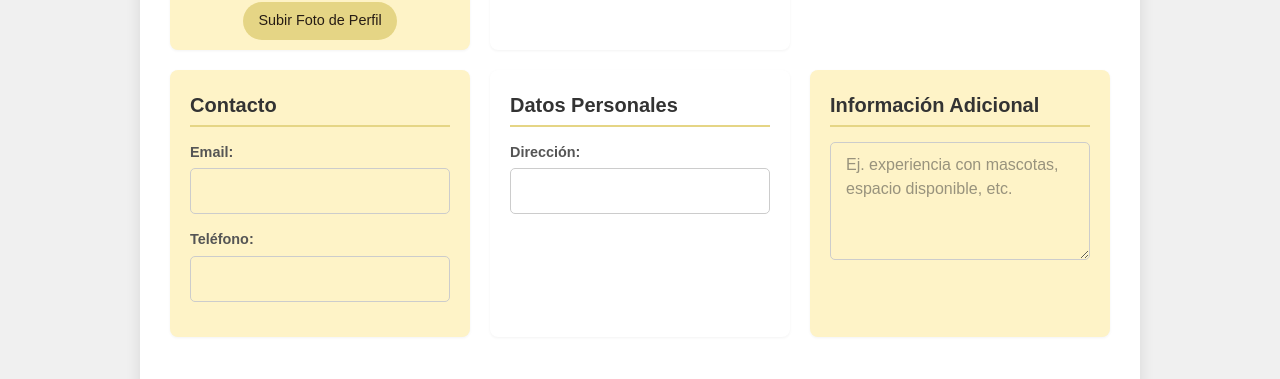
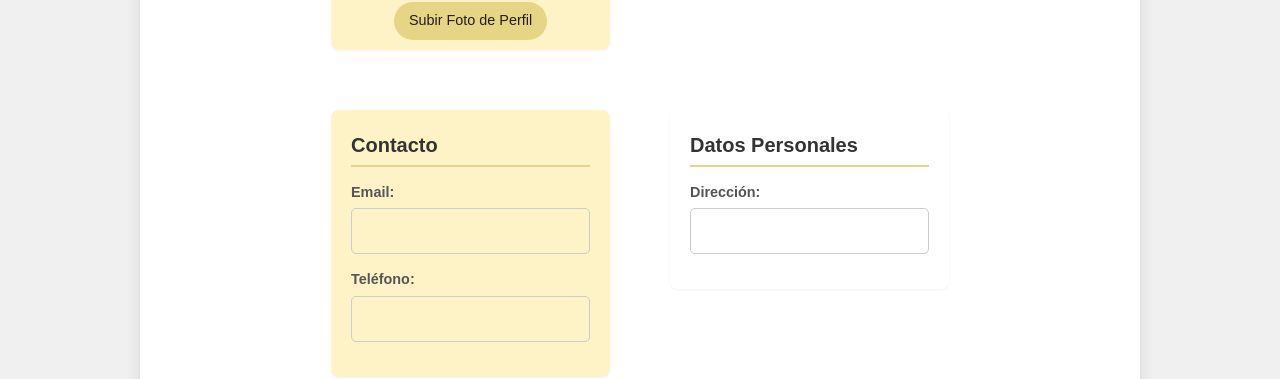
Before and after one commit to up220187/PetShelter, a Next.js app in the folder frontend/: page /Adoptantes/AdministrarPerfil in a window 1280 px wide. Shown: the part 454-833 px from the top of the page. Built offline with nearby package versions, Linux system fonts and the light colour scheme; no server answers; sample sign-in values are in the browser's storage.

Commit message:
Formulario bonite

```diff
--- a/frontend/src/app/Adoptantes/AdministrarPerfil/page.tsx
+++ b/frontend/src/app/Adoptantes/AdministrarPerfil/page.tsx
@@ -118,17 +118,6 @@ export default function AdoptanteProfilePage() {
         </div>
 
         {/* Información adicional */}
-        <div className="profile-additional-info-section">
-          <h2 className="section-title">Información Adicional</h2>
-          <textarea
-            name="extra"
-            className="profile-textarea"
-            rows={4}
-            value={formData.extra}
-            onChange={handleChange}
-            placeholder="Ej. experiencia con mascotas, espacio disponible, etc."
-          ></textarea>
-        </div>
       </div>
 
       {/* Botones */}
--- a/frontend/src/app/globals.css
+++ b/frontend/src/app/globals.css
@@ -646,12 +646,12 @@
   background-color: white;
   border-radius: 12px;
   box-shadow: 0 4px 15px rgba(0, 0, 0, 0.1);
-  max-width: 1000px;
+  max-width: 786px;
   width: 95%;
   padding: 30px;
   display: flex;
   flex-direction: column;
-  gap: 20px;
+  gap: 0px;
   margin: 20px auto;
 }
 
@@ -1514,11 +1514,14 @@ html, body {
 .profile-grid {
   display: grid;
   grid-template-areas:
-    "picture-area name-area description-area"
-    "contact-area personal-area additional-area";
-  grid-template-columns: 1fr 1fr 1fr;
-  grid-template-rows: auto auto;
-  gap: 20px;
+    "picture-area name-area"
+    "contact-area personal-area";
+  grid-template-columns: 1fr 1fr;
+  gap: 60px;
+  max-width: 800px;
+  margin: 0 auto;
+  justify-content: center;
+  align-items: start;
 }
 
 .profile-image-section {
```
